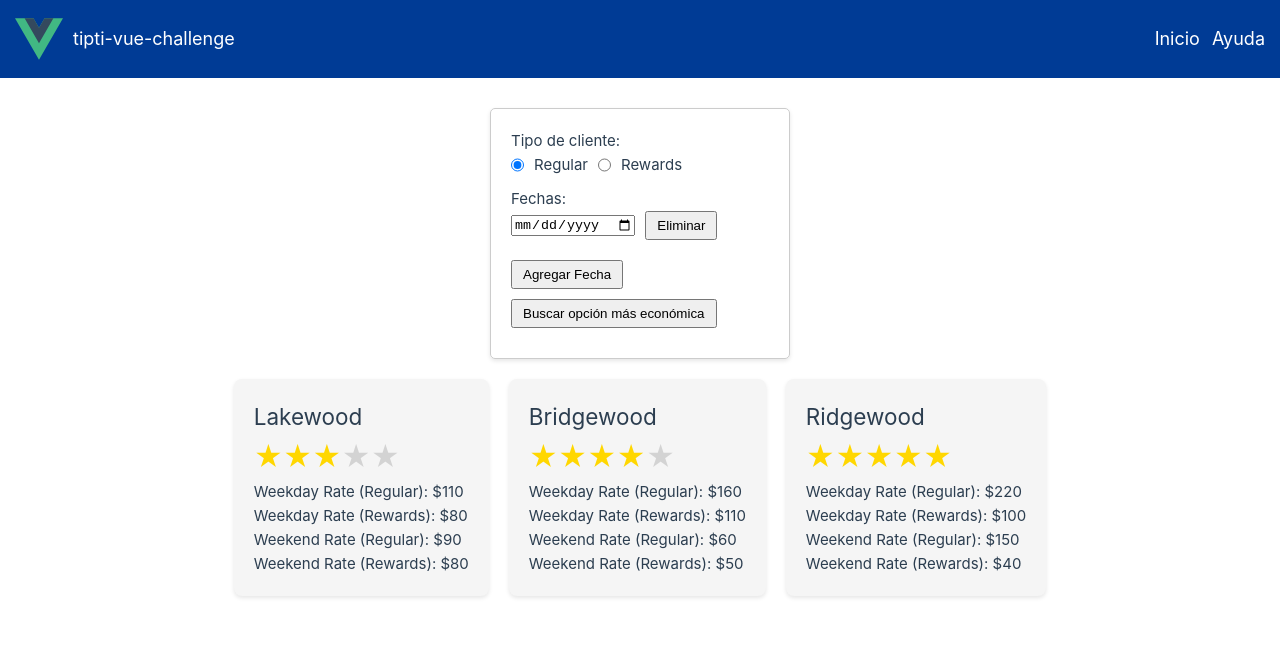
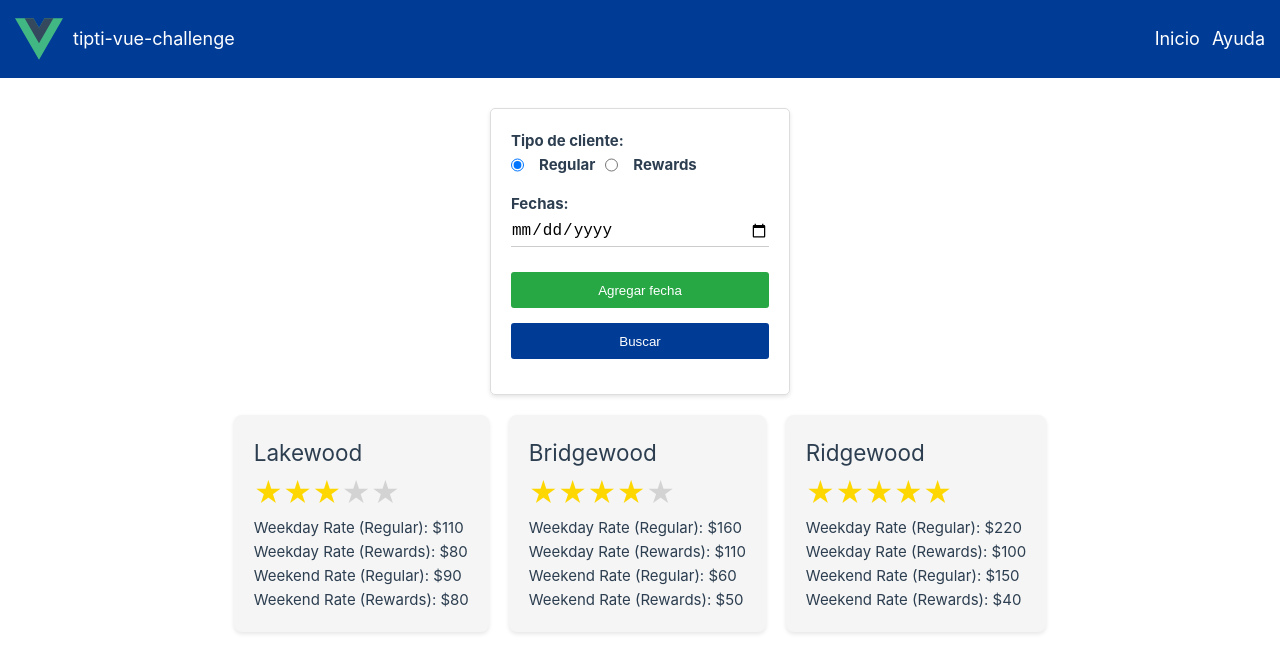
Before and after one commit to zbango/vue-challenge, a Vue app: page / in a window 1280 px wide. Shown: the top 672 px of the page. Built offline with nearby package versions, Linux system fonts and the light colour scheme.

Commit message:
chore: update styles in InputForm component

```diff
--- a/src/components/InputForm.vue
+++ b/src/components/InputForm.vue
@@ -4,7 +4,7 @@
       <div class="card-body">
         <div class="form-group">
           <label for="customer-type">Tipo de cliente:</label>
-          <div class="radio-group">
+          <div class="radio-group" id="customer-type">
             <input type="radio" id="regular" value="regular" v-model="hotelStore.customerType" />
             <label for="regular">Regular</label>
             <input type="radio" id="rewards" value="rewards" v-model="hotelStore.customerType" />
@@ -13,21 +13,50 @@
         </div>
 
         <div class="form-group">
-          <label for="dates">Fechas:</label>
-          <div v-for="(date, index) in hotelStore.dates" :key="index" class="date-input">
+          <label class="tooltip" for="dates" id="date-section">
+            Fechas:
+            <i class="fas fa-question-circle"></i>
+            <span class="tooltip-text">Ingrese las fechas en las que desea reservar</span>
+          </label>
+          <h4 v-if="!!hotelStore.error" class="error-message">
+            <i class="fas fa-times"></i>
+            {{ hotelStore.error }}
+          </h4>
+          <div v-for="(date, index) in hotelStore.dates" :key="index" class="date">
             <input
               type="date"
               :value="date"
               @input="hotelStore.updateDate($event.target.value, index)"
               placeholder="Ingrese una fecha"
+              class="input-date"
             />
-            <button @click="hotelStore.removeDate(index)" class="remove-date-btn">Eliminar</button>
+            <button
+              v-if="hotelStore.dates.length > 1 && index !== 0"
+              @click="hotelStore.removeDate(index)"
+              class="remove-date-btn"
+              aria-label="Eliminar fecha"
+            >
+              <i class="fas fa-trash-alt" alt="Icono de Eliminar"></i>
+            </button>
           </div>
-          <button @click="hotelStore.addDate" class="add-date-btn">Agregar Fecha</button>
+          <button
+            @click="hotelStore.addDate"
+            class="add-date-btn"
+            aria-label="Agregar fecha"
+            id="add-btn"
+          >
+            Agregar fecha
+          </button>
         </div>
-
         <div class="form-group">
-          <button @click="hotelStore.calculateCheapestHotel()">Buscar opción más económica</button>
+          <button
+            id="search-btn"
+            @click="hotelStore.calculateCheapestHotel()"
+            class="calculate-btn"
+            aria-label="Buscar"
+          >
+            Buscar
+          </button>
         </div>
       </div>
     </div>
@@ -42,10 +71,11 @@ const hotelStore = useHotelStore()
 
 <style scoped>
 .card {
-  border: 1px solid #ccc;
+  border: 1px solid #ddd;
   border-radius: 5px;
   box-shadow: 0 2px 4px rgba(0, 0, 0, 0.1);
   width: 300px;
+  padding: 20px;
 }
 
 .card-container {
@@ -54,12 +84,8 @@ const hotelStore = useHotelStore()
   margin-top: 30px;
 }
 
-.card-body {
-  padding: 20px;
-}
-
 .form-group {
-  margin-bottom: 10px;
+  margin-bottom: 15px;
 }
 
 .radio-group {
@@ -67,21 +93,118 @@ const hotelStore = useHotelStore()
   gap: 10px;
 }
 
-button {
-  padding: 5px 10px;
+label {
+  font-weight: bold;
 }
 
-.date-input {
+input[type='radio'] {
+  margin-right: 5px;
+}
+
+button {
+  padding: 8px 15px;
+  border: none;
+  color: #fff;
+  border-radius: 3px;
+  cursor: pointer;
+  transition: background-color 0.3s;
+  height: 36px;
+}
+
+button:hover {
+  background-color: #0056b3;
+}
+
+.date {
   display: flex;
   align-items: center;
-  margin-bottom: 10px;
+  margin-bottom: 15px;
+}
+
+.input-date {
+  width: 100%;
+  border: none;
+  border-bottom: 1px solid #ccc;
+  padding: 5px 0;
+  font-size: 16px;
+  outline: none;
 }
 
 .remove-date-btn {
   margin-left: 10px;
+  padding: 4px 10px;
+  background-color: #dc3545;
+}
+
+.remove-date-btn:hover {
+  background-color: #c82333;
 }
 
 .add-date-btn {
   margin-top: 10px;
+  padding: 4px 10px;
+  background-color: #28a745;
+  width: 100%;
+}
+
+.add-date-btn:hover {
+  background-color: #218838;
+}
+
+.calculate-btn {
+  padding: 8px 15px;
+  background-color: #003b95;
+  color: #fff;
+  border-radius: 3px;
+  cursor: pointer;
+  transition: background-color 0.3s;
+  width: 100%;
+}
+
+.calculate-btn:hover {
+  background-color: #0f4492;
+}
+
+.tooltip {
+  display: flex;
+  align-items: center;
+  position: relative;
+  cursor: help;
+}
+
+.tooltip i {
+  margin-left: 5px;
+}
+
+.tooltip-text {
+  visibility: hidden;
+  width: 400px;
+  background-color: #333;
+  color: #fff;
+  text-align: center;
+  border-radius: 6px;
+  padding: 5px;
+  position: absolute;
+  z-index: 1;
+  top: 100%;
+  left: 50%;
+  transform: translateX(-50%);
+  opacity: 0;
+  transition: opacity 0.3s;
+}
+
+.tooltip:hover .tooltip-text {
+  visibility: visible;
+  opacity: 1;
+}
+
+.error-message {
+  color: red;
+  display: flex;
+  align-items: center;
+}
+
+.error-message i {
+  margin-right: 5px;
 }
 </style>
```
